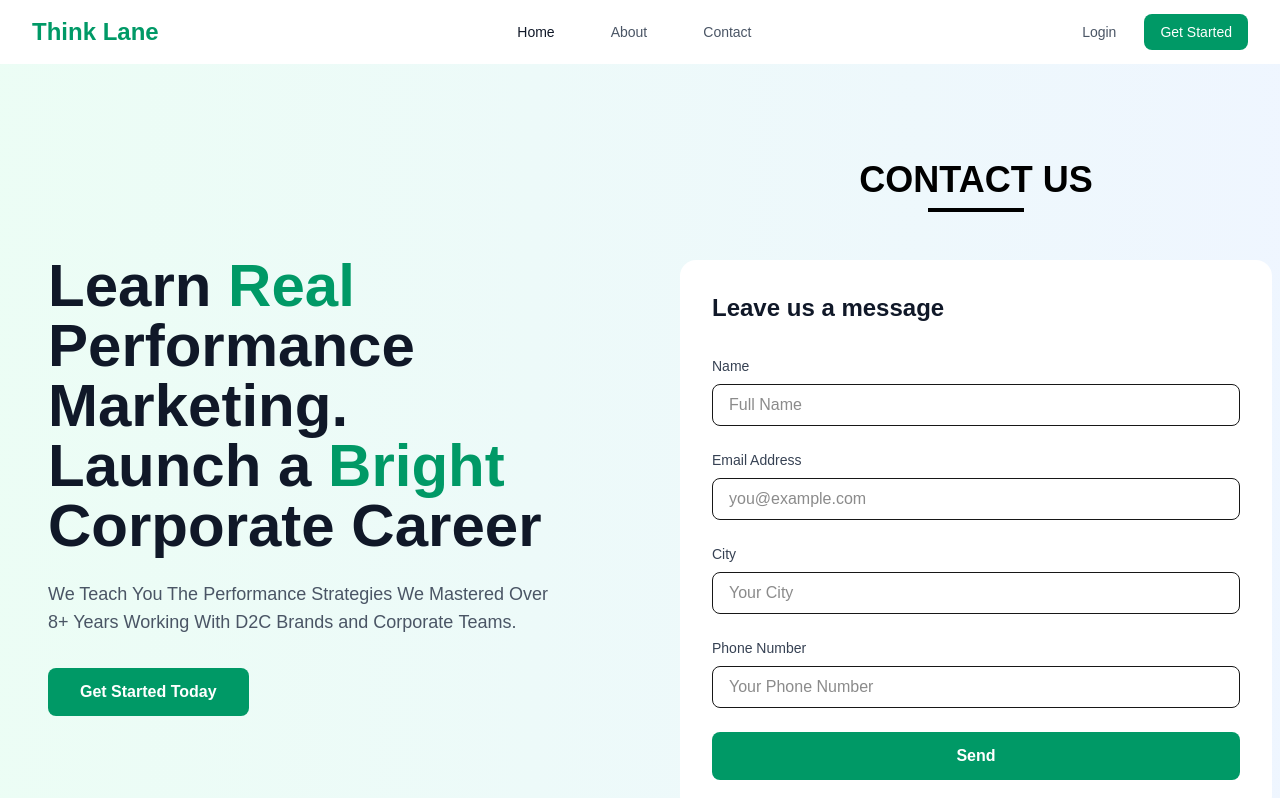
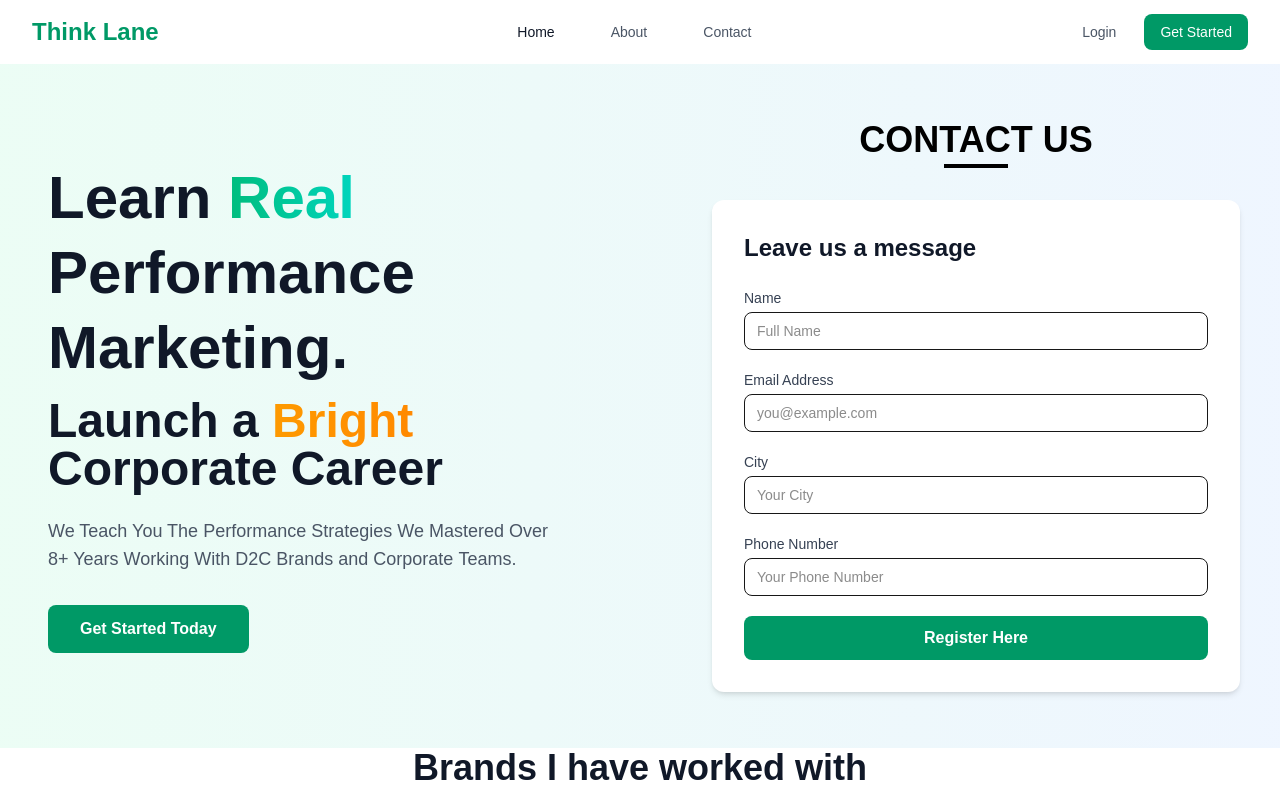
Before and after one commit to ManishVerma0000/think-lane, a Next.js app: page / in a window 1280 px wide. Shown: the top 798 px of the page. Built offline with nearby package versions, Linux system fonts and the light colour scheme.

Commit message:
fix the margin padding in the whole app

```diff
--- a/src/components/ContactUsPage.tsx
+++ b/src/components/ContactUsPage.tsx
@@ -50,82 +50,49 @@ const ContactUsPage: React.FC = () => {
   };
 
   return (
-    <div className="w-full lg:ml-10">
-      <div className="max-w-7xl mx-auto">
+    <div className="w-full px-4 sm:px-6 lg:px-8 py-6 lg:ml-10">
+      <div className="max-w-2xl mx-auto">
         {/* Header */}
-        <div className="text-center mb-12">
-          <h1 className="text-4xl font-bold text-black mb-2">CONTACT US</h1>
-          <div className="w-24 h-1 bg-black mx-auto"></div>
+        <div className="text-center mb-8">
+          <h1 className="text-3xl font-bold text-black mb-1 sm:text-4xl">
+            CONTACT US
+          </h1>
+          <div className="w-16 h-1 bg-black mx-auto"></div>
         </div>
 
         {/* Contact Form */}
-        <div className="bg-white rounded-2xl p-8">
-          <h2 className="text-2xl font-bold text-gray-900 mb-8">
+        <div className="bg-white rounded-xl p-6 sm:p-8 shadow-md">
+          <h2 className="text-xl sm:text-2xl font-bold text-gray-900 mb-6">
             Leave us a message
           </h2>
 
-          <div className="space-y-6">
-            <div>
-              <label className="block text-sm font-medium text-gray-700 mb-2">
-                Name
-              </label>
-              <input
-                type="text"
-                name="name"
-                value={formData.name}
-                onChange={handleInputChange}
-                placeholder="Full Name"
-                className="block w-full px-4 py-2 border rounded-lg"
-              />
-            </div>
-
-            <div>
-              <label className="block text-sm font-medium text-gray-700 mb-2">
-                Email Address
-              </label>
-              <input
-                type="email"
-                name="email"
-                value={formData.email}
-                onChange={handleInputChange}
-                placeholder="you@example.com"
-                className="block w-full px-4 py-2 border rounded-lg"
-              />
-            </div>
-
-            <div>
-              <label className="block text-sm font-medium text-gray-700 mb-2">
-                City
-              </label>
-              <input
-                type="text"
-                name="city"
-                value={formData.city}
-                onChange={handleInputChange}
-                placeholder="Your City"
-                className="block w-full px-4 py-2 border rounded-lg"
-              />
-            </div>
-
-            <div>
-              <label className="block text-sm font-medium text-gray-700 mb-2">
-                Phone Number
-              </label>
-              <input
-                type="text"
-                name="phone"
-                value={formData.phone}
-                onChange={handleInputChange}
-                placeholder="Your Phone Number"
-                className="block w-full px-4 py-2 border rounded-lg"
-              />
-            </div>
+          <div className="space-y-5">
+            {[
+              { label: "Name", name: "name", type: "text", placeholder: "Full Name" },
+              { label: "Email Address", name: "email", type: "email", placeholder: "you@example.com" },
+              { label: "City", name: "city", type: "text", placeholder: "Your City" },
+              { label: "Phone Number", name: "phone", type: "text", placeholder: "Your Phone Number" },
+            ].map((field) => (
+              <div key={field.name}>
+                <label className="block text-sm font-medium text-gray-700 mb-1">
+                  {field.label}
+                </label>
+                <input
+                  type={field.type}
+                  name={field.name}
+                  value={formData[field.name as keyof typeof formData]}
+                  onChange={handleInputChange}
+                  placeholder={field.placeholder}
+                  className="block w-full px-3 py-2 border rounded-lg text-sm focus:outline-none focus:ring-2 focus:ring-emerald-500"
+                />
+              </div>
+            ))}
 
             <button
               onClick={handleSubmit}
-              className="w-full bg-emerald-600 text-white py-3 px-6 rounded-lg font-semibold"
+              className="w-full bg-emerald-600 hover:bg-emerald-700 transition-colors text-white py-2.5 px-5 rounded-lg font-semibold text-sm sm:text-base"
             >
-              Send
+              Register Here
             </button>
           </div>
         </div>
--- a/src/components/CoursesCarousel.tsx
+++ b/src/components/CoursesCarousel.tsx
@@ -38,7 +38,7 @@ export default function CoursesCarousel({ courses }: CoursesCarouselProps) {
   }, []);
 
   return (
-    <div className="relative w-full">
+    <div className="relative w-full mb-4 md:mb-6">
       {/* Carousel container */}
       <div
   ref={carouselRef}
--- a/src/components/HeroSection.tsx
+++ b/src/components/HeroSection.tsx
@@ -76,15 +76,28 @@ function handlerMentorDetails(){
     <div className="min-h-screen bg-white">
 
       {/* Hero Section */}
-      <section className="bg-gradient-to-r from-emerald-50 to-blue-50 py-12 lg:py-20">
+      <section className="bg-gradient-to-r from-emerald-50 to-blue-50 py-4 ">
         <div className="max-w-7xl mx-auto px-4 sm:px-6 lg:px-8">
           <div className="flex flex-col lg:flex-row lg:items-center sm:p-4">
             <div className="lg:w-1/2 lg:pr-12">
-              <h1 className="text-4xl lg:text-6xl font-bold text-gray-900 mb-6">
-                Learn <span className="text-emerald-600">Real</span> Performance Marketing.
-                <br />
-                Launch a <span className="text-emerald-600">Bright</span> Corporate&nbsp;Career
-              </h1>
+     <h1 className="text-4xl lg:text-6xl font-extrabold text-gray-900 mb-3 leading-tight animate-fade-in">
+  Learn{" "}
+  <span className="bg-gradient-to-r from-emerald-500 to-teal-400 bg-clip-text text-transparent">
+    Real
+  </span>{" "}
+  Performance Marketing.
+</h1>
+
+<h2 className="text-3xl lg:text-5xl font-extrabold text-gray-900 mb-6 animate-slide-up">
+  Launch a{" "}
+  <span className="bg-gradient-to-r from-amber-500 to-orange-400 bg-clip-text text-transparent">
+    Bright
+  </span>{" "}
+  Corporate&nbsp;Career
+</h2>
+
+
+
               <p className="text-lg text-gray-600 mb-8 max-w-lg">
                We Teach You The Performance Strategies We Mastered Over 8+ Years Working With D2C Brands and Corporate Teams.
               </p>
@@ -95,7 +108,7 @@ function handlerMentorDetails(){
 
               </div>
             </div>
-            <div className="lg:w-1/2 mt-12 lg:mt-0">
+            <div className="lg:w-1/2 lg:mt-0">
               <ContactUsPage />
             </div>
           </div>
@@ -104,7 +117,7 @@ function handlerMentorDetails(){
 
 
       {/* Popular Courses */}
-      <section className="py-20">
+      <section className="">
         <div className="max-w-7xl mx-auto px-4 sm:px-6 lg:px-8">
           <div className="text-center mb-12">
             <h2 className="text-3xl lg:text-4xl font-bold text-gray-900 mb-4">
@@ -159,9 +172,7 @@ function handlerMentorDetails(){
       <h3 className="text-2xl font-bold mb-4 flex items-center">
         <span className="mr-2"></span>  What You’ll Learn
       </h3>
-      <p className="mb-4 text-emerald-100 italic">
-        Headline: What You’ll Actually Learn Inside This Program
-      </p>
+
       <ul className="space-y-3 text-emerald-100">
         <li> Meta Ads (Instagram + Facebook) – Setup to Scaling</li>
         <li> Google Ads (Search + Display) – From basics to smart strategies</li>
@@ -231,12 +242,12 @@ function handlerMentorDetails(){
   </div>
 </section>
 
-  <section className="py-20 bg-gray-50">
+  <section className="py-4 bg-gray-50">
   <div className="max-w-7xl mx-auto px-4 sm:px-6 lg:px-8 grid grid-cols-1 lg:grid-cols-2 gap-12 items-center">
 
     {/* Left Column - Text */}
-    <div>
-      <h2 className="text-3xl lg:text-4xl font-bold text-gray-900 mb-6">
+    <div className="text-black">
+      <h2 className="text-3xl lg:text-4xl font-bold text-gray-900 mb-2">
         Meet Our Mentor
       </h2>
       <p className="text-gray-600 mb-4">
@@ -249,7 +260,7 @@ function handlerMentorDetails(){
       </p>
 
       {/* Achievements */}
-      <ul className="space-y-3 mb-8">
+      <ul className="space-y-3 mb-8 text-black">
         <li className="flex items-start">
           <span className="text-emerald-500 text-lg mr-2">✅</span>
           Trained over 1,000 students & professionals
@@ -290,7 +301,7 @@ function handlerMentorDetails(){
 
 
       {/* Blog/News Section */}
-      <section className="py-20">
+      <section className="py-4">
         <div className="max-w-7xl mx-auto px-4 sm:px-6 lg:px-8">
           <div className="text-center mb-12">
             <h2 className="text-3xl lg:text-4xl font-bold text-gray-900 mb-4">
--- a/src/components/TestimonialCards.tsx
+++ b/src/components/TestimonialCards.tsx
@@ -30,6 +30,7 @@ export default function TestimonialCards() {
 
   return (
     <div className="h-full w-full bg-gradient-to-r from-emerald-600 to-blue-600 rounded-lg p-8 flex flex-col justify-center space-y-6 ">
+      <h1 className='text-3xl lg:text-4xl font-bold text-gray-900 mb-4'>Students Reviews</h1>
       {testimonials.map((testimonial) => (
         <div
           key={testimonial.id}
```
